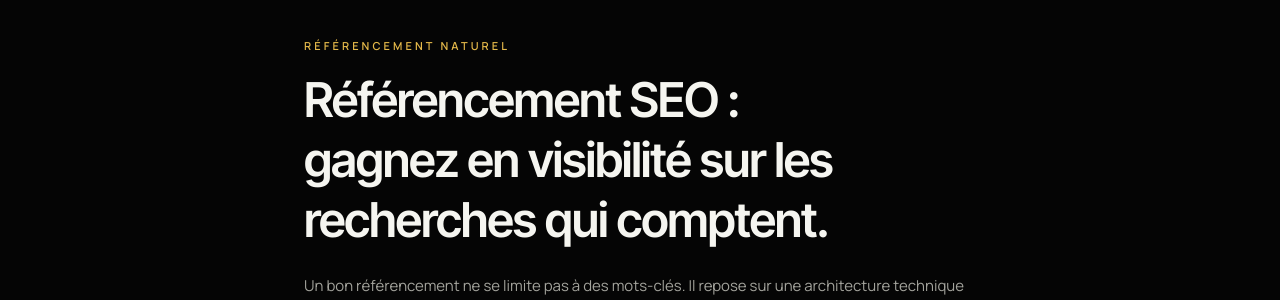
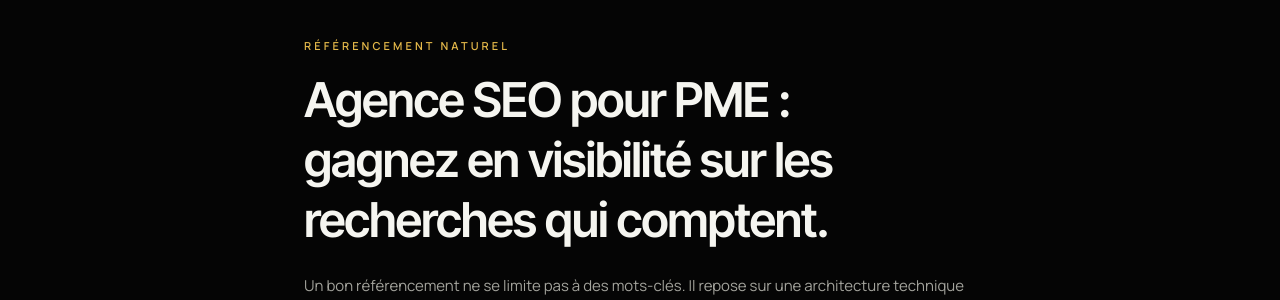
Before and after one commit to mathieumilo3-bot/-generation-capable, a Next.js app in the folder site-vitrine/: page /seo in a window 1280 px wide. Shown: the part 170-470 px from the top of the page. Built offline with nearby package versions, Linux system fonts and the light colour scheme; no server answers.

Commit message:
SEO: target agency SEO for PME intent on pillar

```diff
--- a/site-vitrine/src/app/seo/page.tsx
+++ b/site-vitrine/src/app/seo/page.tsx
@@ -2,9 +2,9 @@ import type { Metadata } from "next";
 import { PillarPage } from "@/components/sections/PillarPage";
 
 export const metadata: Metadata = {
-  title: "Référencement SEO : être visible sur Google",
+  title: "Agence SEO pour PME : référencement et visibilité Google",
   description:
-    "Référencement SEO pour améliorer votre visibilité Google : architecture technique, pages de services, maillage interne, contenu et SEO local.",
+    "Agence SEO pour PME : audit, architecture technique, contenus, maillage interne, SEO local et suivi des positions pour gagner en visibilité Google.",
   alternates: { canonical: "/seo" },
 };
 
@@ -12,7 +12,7 @@ export default function SeoPage() {
   return (
     <PillarPage
       eyebrow="Référencement naturel"
-      title="Référencement SEO : gagnez en visibilité sur les recherches qui comptent."
+      title="Agence SEO pour PME : gagnez en visibilité sur les recherches qui comptent."
       intro="Un bon référencement ne se limite pas à des mots-clés. Il repose sur une architecture technique propre, un maillage interne cohérent et un contenu qui répond réellement aux questions des clients."
       path="/seo"
       ctaContext="pillar_seo"
```
